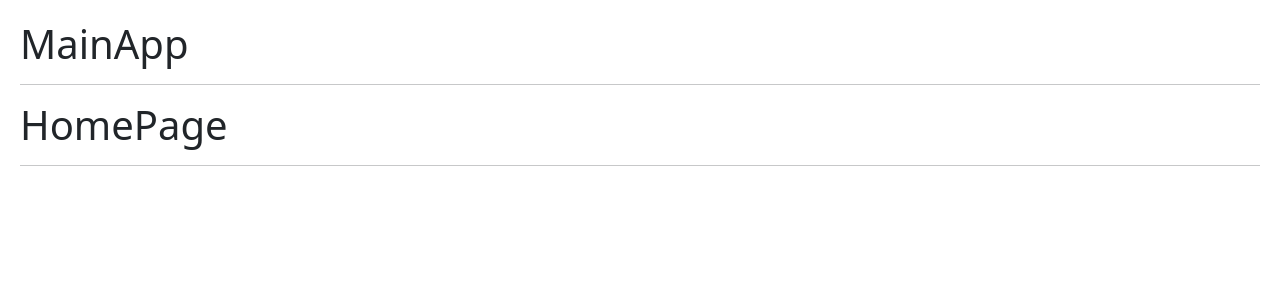
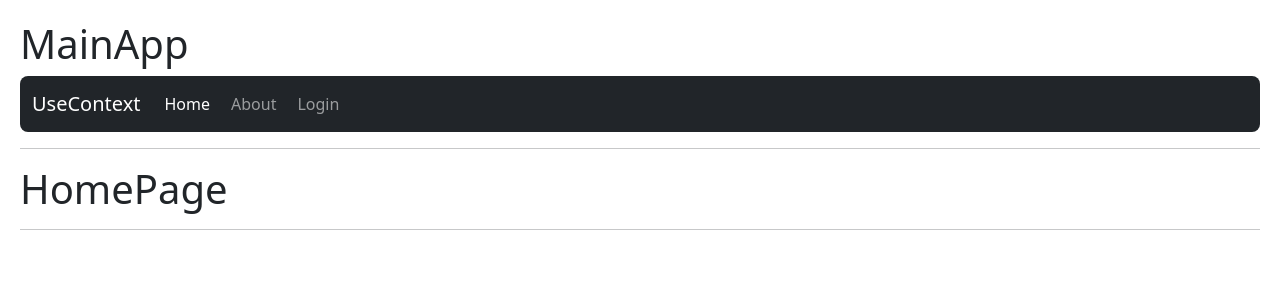
Before and after one commit to DanielTuttos/React-Vite-HooksApp, a React (Vite) app: page / in a window 1280 px wide. Shown: the top 300 px of the page. Built offline with nearby package versions, Linux system fonts and the light colour scheme.

Commit message:
Navegacion creada con navbar

```diff
--- a/index.html
+++ b/index.html
@@ -14,6 +14,13 @@
 <body>
   <div id="root"></div>
   <script type="module" src="/src/main.jsx"></script>
+
+  <script src="https://cdn.jsdelivr.net/npm/@popperjs/core@2.11.5/dist/umd/popper.min.js"
+    integrity="sha384-Xe+8cL9oJa6tN/veChSP7q+mnSPaj5Bcu9mPX5F5xIGE0DVittaqT5lorf0EI7Vk"
+    crossorigin="anonymous"></script>
+  <script src="https://cdn.jsdelivr.net/npm/bootstrap@5.2.0/dist/js/bootstrap.min.js"
+    integrity="sha384-ODmDIVzN+pFdexxHEHFBQH3/9/vQ9uori45z4JjnFsRydbmQbmL5t1tQ0culUzyK"
+    crossorigin="anonymous"></script>
 </body>
 
 </html>
--- a/src/09-useContext/MainApp.jsx
+++ b/src/09-useContext/MainApp.jsx
@@ -1,12 +1,16 @@
-import { Navigate, Route, Routes } from "react-router-dom"
+import { Link, Navigate, Route, Routes } from "react-router-dom"
 import { HomePage } from "./HomePage"
 import { LoginPage } from "./LoginPage"
 import { AboutPage } from "./AboutPage"
+import { Navbar } from "./Navbar"
 
 export const MainApp = () => {
     return (
         <>
             <h1>MainApp</h1>
+
+            <Navbar />
+
             <hr />
             <Routes>
                 <Route path="/" element={<HomePage />} />
--- /dev/null
+++ b/src/09-useContext/Navbar.jsx
@@ -0,0 +1,38 @@
+import React from 'react'
+import { Link, NavLink } from 'react-router-dom'
+
+export const Navbar = () => {
+    return (
+        <>
+            <nav className="navbar navbar-expand-lg bg-dark navbar-dark rounded-3">
+                <div className="container-fluid">
+                    <Link className="navbar-brand" to="/">UseContext</Link>
+                    <div className="collapse navbar-collapse" id="navbarNav">
+                        <ul className="navbar-nav">
+                            <NavLink
+                                className={({ isActive }) => `nav-link ${isActive ? 'active' : ''}`}
+                                to="/"
+                            >
+                                Home
+                            </NavLink>
+                            <NavLink
+                                className={({ isActive }) => `nav-link ${isActive ? 'active' : ''}`}
+                                to="/about"
+                            >
+                                About
+                            </NavLink>
+
+                            <NavLink
+                                className={({ isActive }) => `nav-link ${isActive ? 'active' : ''}`}
+                                to="/login"
+                            >
+                                Login
+                            </NavLink>
+                        </ul>
+                    </div>
+                </div>
+            </nav>
+
+        </>
+    )
+}
--- a/src/index.css
+++ b/src/index.css
@@ -5,3 +5,7 @@ body {
 button {
     margin-right: 10px;
 }
+
+a {
+    margin-right: 5px;
+}
```
